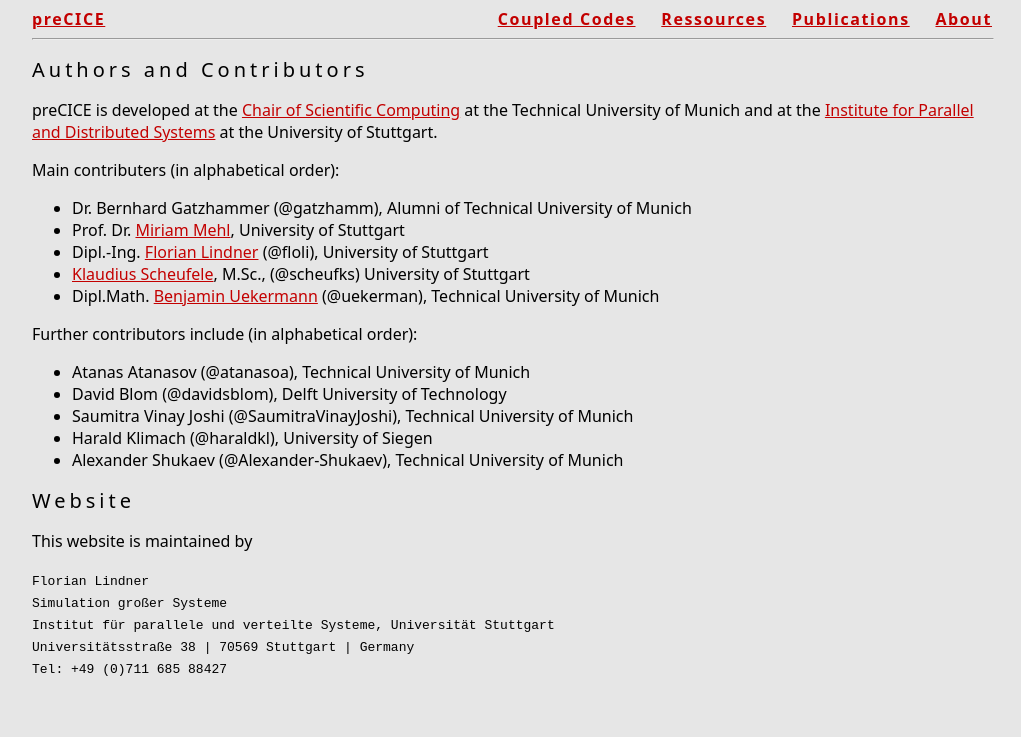
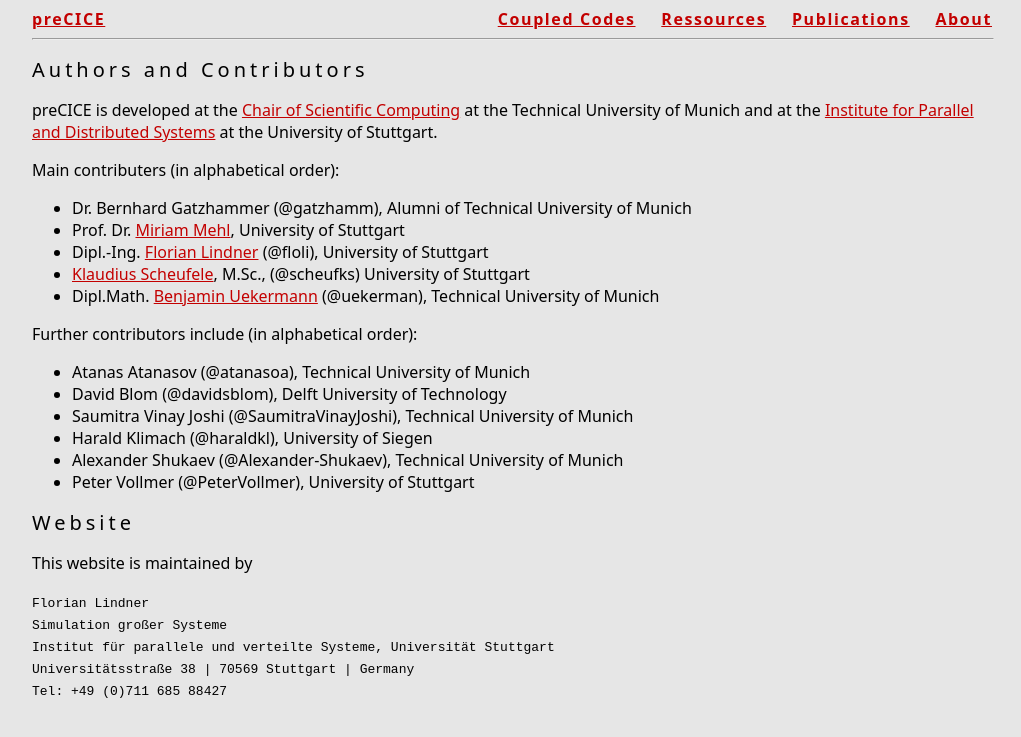
Before and after one commit to precice/precice.github.io_old, a Jekyll site: the page built from 08-about.md, in a window 1280 px wide. Shown: the top 737 px of the page, without its empty margins (128-1149 px from the left). Built offline with Jekyll 4.4.1, drawn with Linux system fonts in a browser that asks for light colours.

Commit message:
Add my HiWi.

```diff
--- a/08-about.md
+++ b/08-about.md
@@ -22,6 +22,7 @@
 + Saumitra Vinay Joshi (@SaumitraVinayJoshi), Technical University of Munich
 + Harald Klimach (@haraldkl), University of Siegen
 + Alexander Shukaev (@Alexander-Shukaev), Technical University of Munich
++ Peter Vollmer (@PeterVollmer), University of Stuttgart
 
 ## Website
 
```
